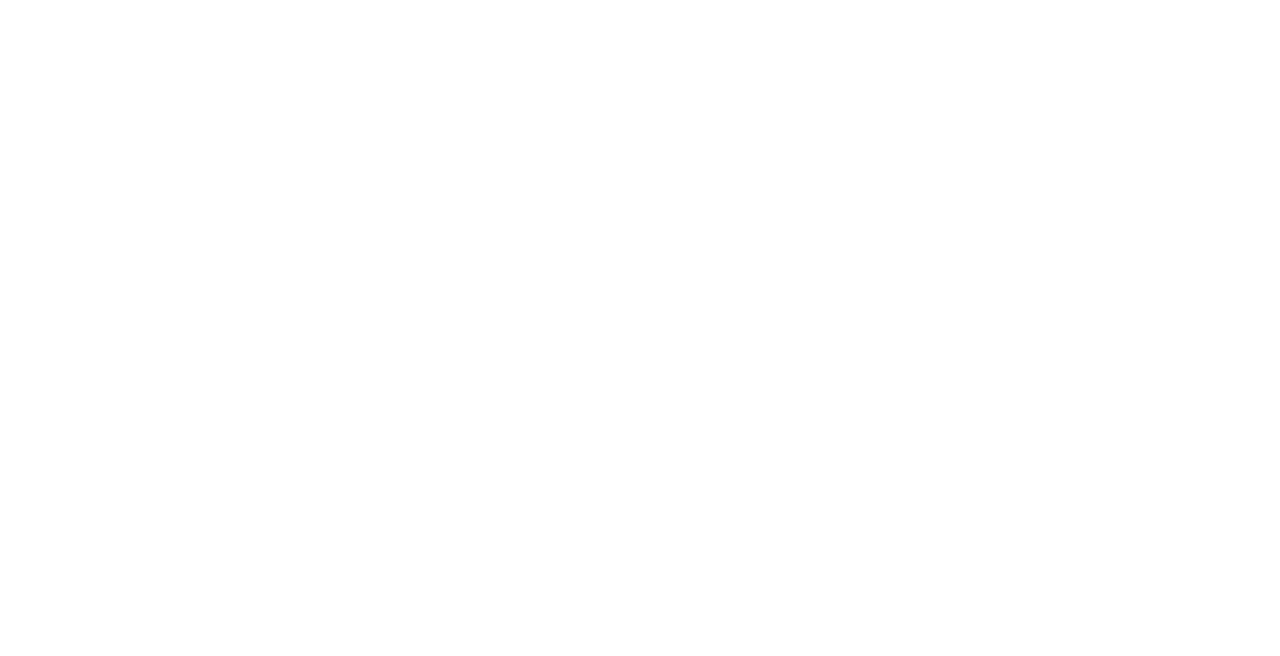
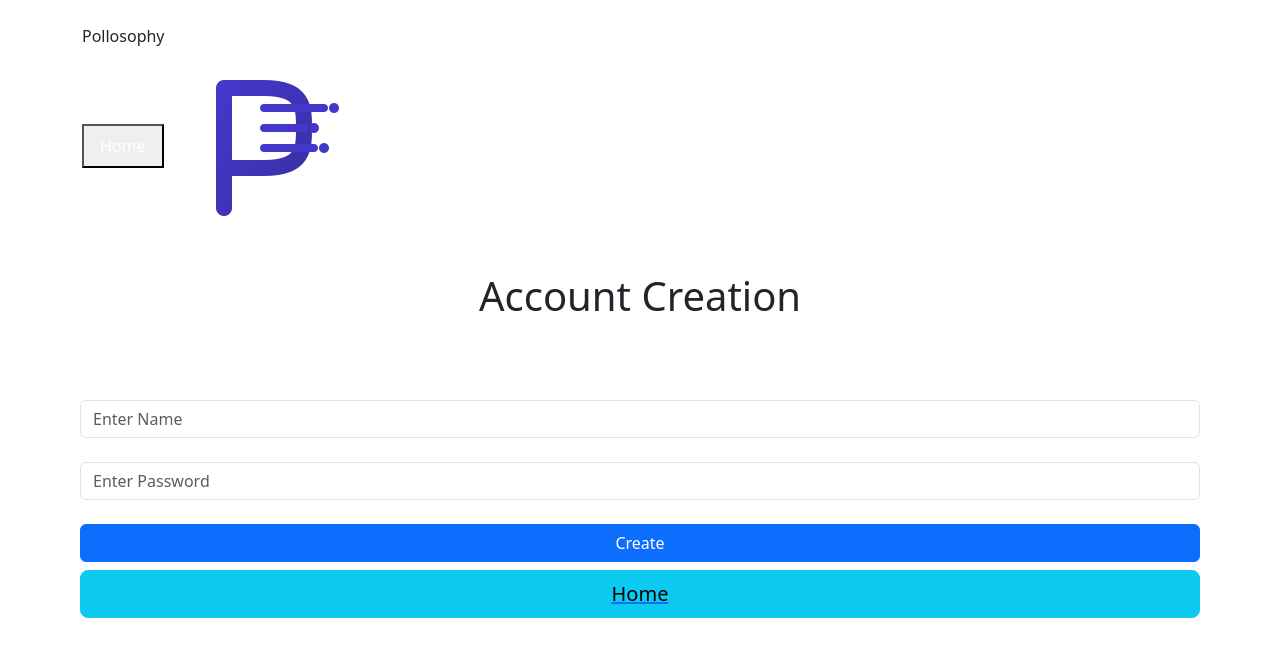
Before and after one commit to sanjida03/pollosophy, a React (Create React App) app in the folder frontend/: page /sign-up in a window 1280 px wide. Before the commit this address had no page. Shown: the top 656 px of the page. Built offline with nearby package versions, Linux system fonts and the light colour scheme.

Commit message:
added Sign Up feature

```diff
--- a/frontend/src/App.js
+++ b/frontend/src/App.js
@@ -3,6 +3,7 @@
 import Home from './pages/Home';
 import ActivePolls from './pages/ActivePolls';
 import LogIn from './pages/LogIn';
+import SignUp from './pages/SignUp';
 
 const App = () => {
   return (
@@ -10,6 +11,7 @@
       <Routes>
         <Route path="/" element={<Home />} />
         <Route path="/active-polls" element={<ActivePolls />} />
+        <Route path="/sign-up" element ={<SignUp />} />
         <Route path="/login" element={<LogIn/>}/>
       </Routes>
     </Router>
```
